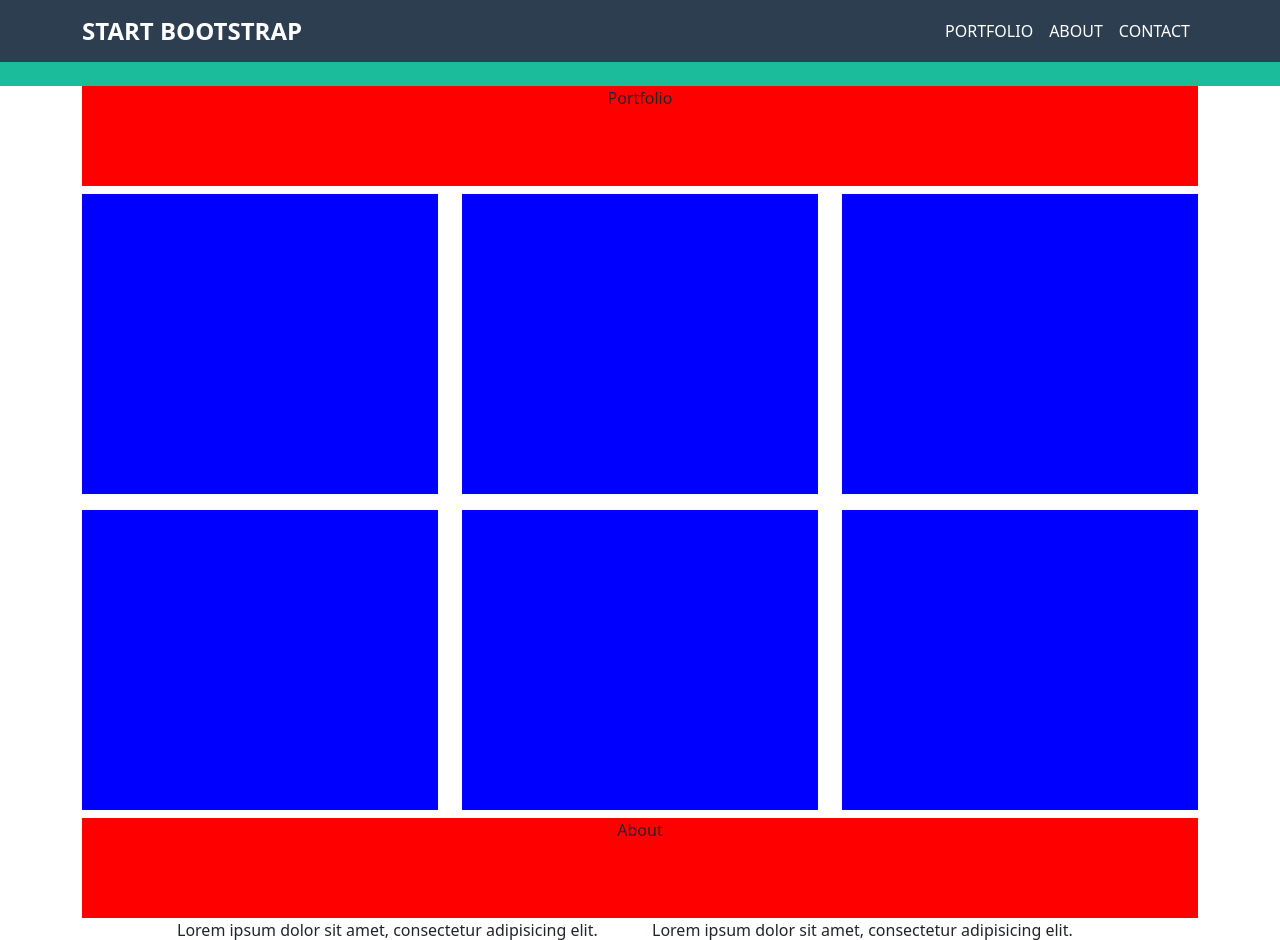
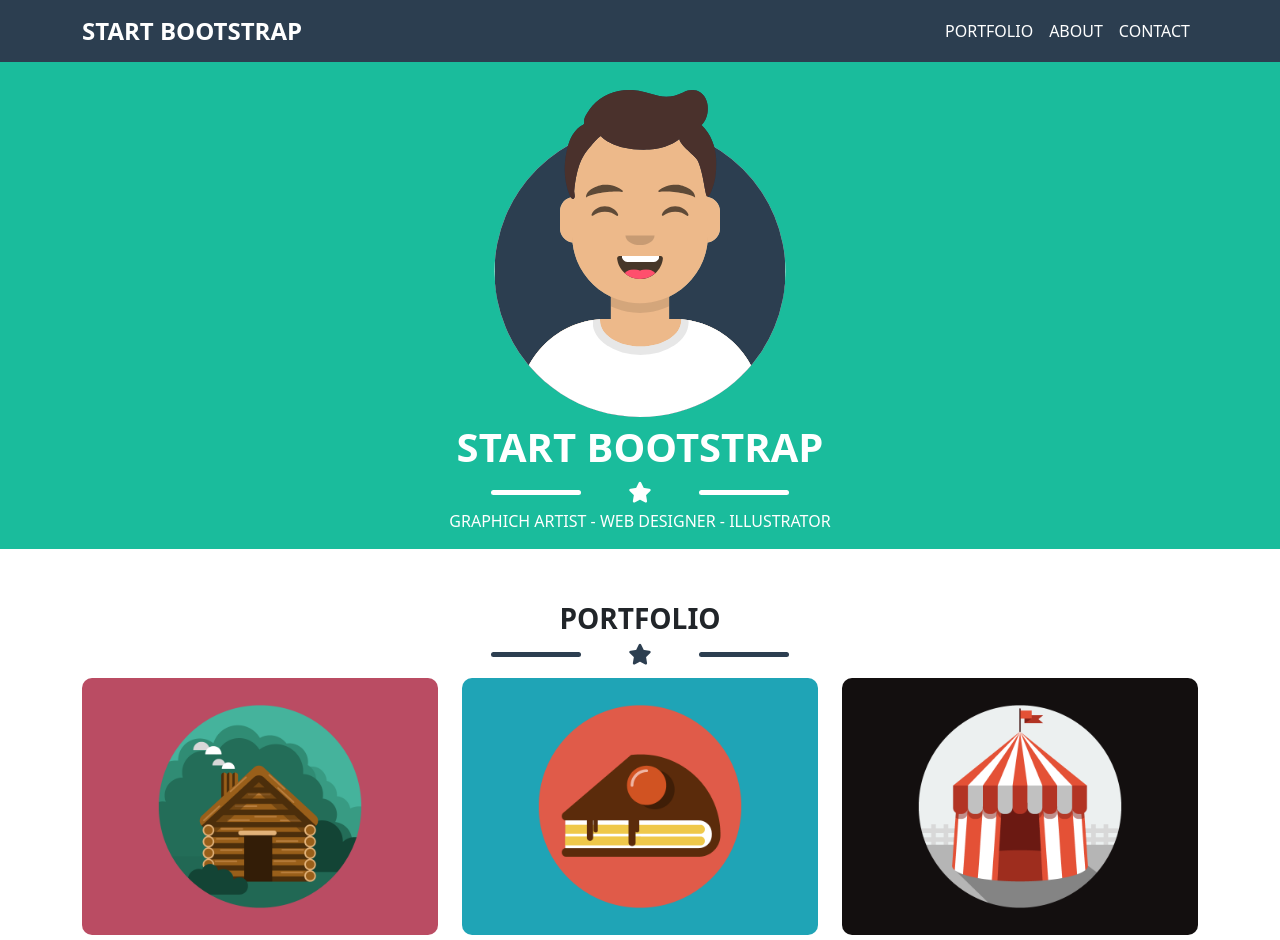
Before and after one commit to giulio30795/html-css-bootstrap-freelancer, a plain HTML site: page index.html in a window 1280 px wide. Shown: the top 940 px of the page. Drawn offline with nearby package versions, Linux system fonts and the light colour scheme.

Commit message:
main content

```diff
--- a/css/main.css
+++ b/css/main.css
@@ -7,7 +7,9 @@ nav.site-navbar{
     background-color:#2C3E50;
 }
 .main-header div.container a.navbar-brand,
-.main-header div.container a.nav-link{
+.main-header div.container a.nav-link,
+.jumbo{
+
     color:white;
 }
 
@@ -18,12 +20,41 @@ nav.site-navbar{
 .jumbo{
     background-color:#1ABC9C;
 }
+.jumbo .fw-bold{
+    font-size: 2.5rem;
+}
 
+.jumbo img{
+    max-width: 40vh;
 
+}
 
+.bar{
+    background-color: white;
+    height:5px;
+    width: 7vw;
+    border-radius: 5px;
+}
 
+.star{
+    color: white;
+    max-width: 8vw;
+    font-size: 1.3rem;
+    text-align: center;
+}
 
+.portfolio .bar{
+    background-color: #2C3E50;
+}
 
+.portfolio .star{
+    color: #2C3E50;
+}
+
+.portfolio img{
+    max-width: 100%;
+    border-radius: 10px;
+}
 
 
 
--- a/index.html
+++ b/index.html
@@ -6,7 +6,9 @@
     <meta name="viewport" content="width=device-width, initial-scale=1.0">
     <title>Bootstrap</title>
     <link href="https://cdn.jsdelivr.net/npm/bootstrap@5.1.3/dist/css/bootstrap.min.css" rel="stylesheet" integrity="sha384-1BmE4kWBq78iYhFldvKuhfTAU6auU8tT94WrHftjDbrCEXSU1oBoqyl2QvZ6jIW3" crossorigin="anonymous">
+    <link rel="stylesheet" href="https://cdnjs.cloudflare.com/ajax/libs/font-awesome/6.0.0-beta2/css/all.min.css" integrity="sha512-YWzhKL2whUzgiheMoBFwW8CKV4qpHQAEuvilg9FAn5VJUDwKZZxkJNuGM4XkWuk94WCrrwslk8yWNGmY1EduTA==" crossorigin="anonymous" referrerpolicy="no-referrer"/>
     <link rel="stylesheet" href="./css/main.css">
+
 </head>
 <body>
 
@@ -42,38 +44,56 @@
 
     <!-- Jumbo -->
 
-    <section class="jumbo">
+    <section class="jumbo py-3">
         <div class="container">
-            <div class="row">
-                <div class="col-12 justify-content-center">
-                    <img src="" alt="">
+            <div class="row text-center">
+                <div>
+                    <img src="./img/avatar.svg" alt="avatar">
+                </div>
+                <div class="text-uppercase fw-bold">
+                    start bootstrap
+                </div>
+            </div>
+            <div class="row justify-content-center align-items-center">
+                <div class="bar"></div>
+                <div class="star me-3 ms-2 mx-sm-2 mx-lg-2">
+                    <i class="fas fa-star"></i>
+                </div>
+                <div class="bar"></div>
+                <div class="text-uppercase text-center">
+                    graphich artist - web designer - illustrator
                 </div>
             </div>
         </div>
     </section>
     <!-- Portfolio -->
-        <div class="container">
-            <div class="col-12 text-center">
-                <div class="box-text">Portfolio</div>
+        <div class="container portfolio my-5">
+            <div class="row justify-content-center align-items-center">
+                <div class="text-uppercase text-center fw-bold fs-3">portfolio</div>
+                <div class="bar"></div>
+                <div class="star me-3 ms-2 mx-sm-2 mx-lg-2">
+                    <i class="fas fa-star"></i>
+                </div>
+                <div class="bar"></div>
             </div>
             <div class="row">
                 <div class="col-12 my-2 col-md-6 col-lg-4">
-                    <div class="box"></div>
+                    <img src="./img/cabin.png" alt="cabin">
                 </div>
                 <div class="col-12 my-2 col-md-6 col-lg-4">
-                    <div class="box"></div>
+                    <img src="./img/cake.png" alt="cake">
                 </div>
                 <div class="col-12 my-2 col-md-6 col-lg-4">
-                    <div class="box"></div>
+                    <img src="./img/circus.png" alt="circus">
                 </div>
                 <div class="col-12 my-2 col-md-6 col-lg-4">
-                    <div class="box"></div>
+                    <img src="img/game.png" alt="game">
                 </div>
                 <div class="col-12 my-2 col-md-6 col-lg-4">
-                    <div class="box"></div>
+                    <img src="./img/safe.png" alt="safe">
                 </div>
                 <div class="col-12 my-2 col-md-6 col-lg-4">
-                    <div class="box"></div>
+                    <img src="./img/submarine.png" alt="submarine">
                 </div>
             </div>
         </div>
```
Also changed, not shown: img/avatar.svg (added), img/cabin.png (added), img/cake.png (added), img/circus.png (added), img/game.png (added), img/safe.png (added), img/submarine.png (added), 1 other file.
